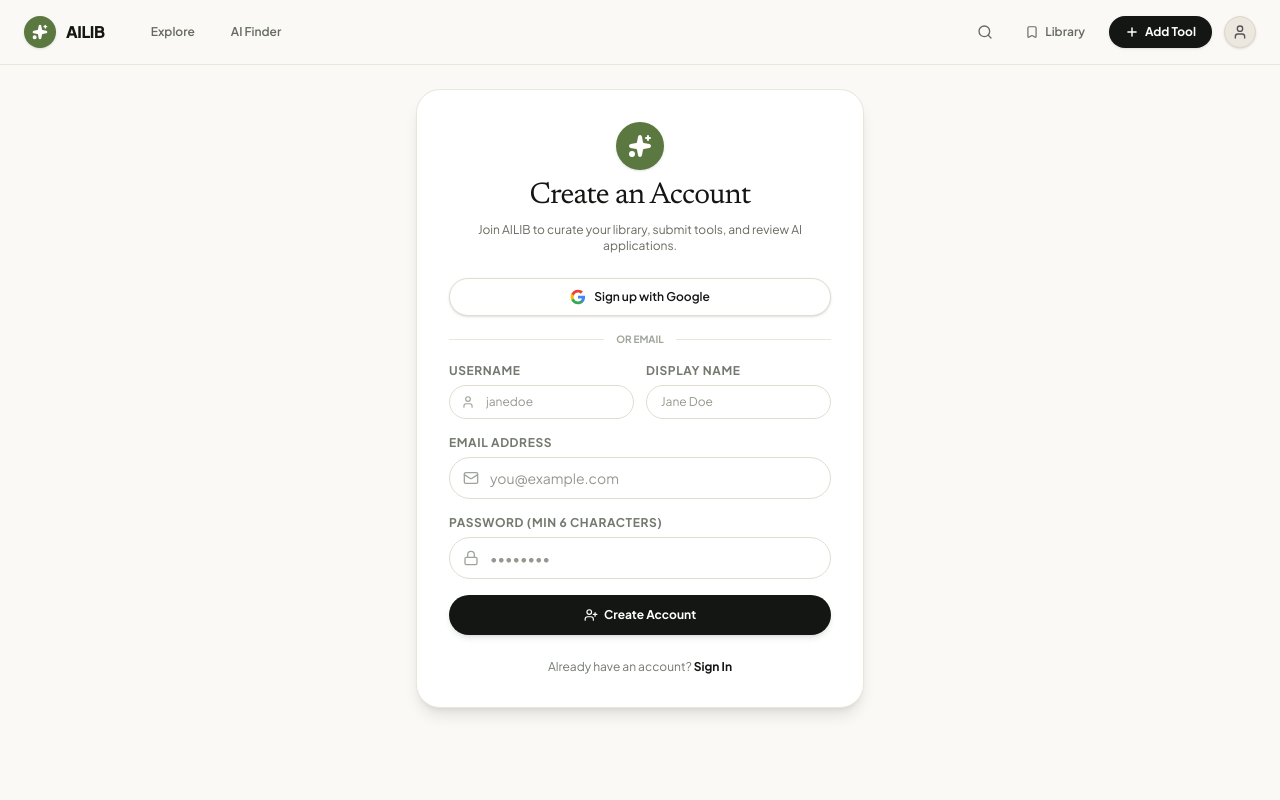
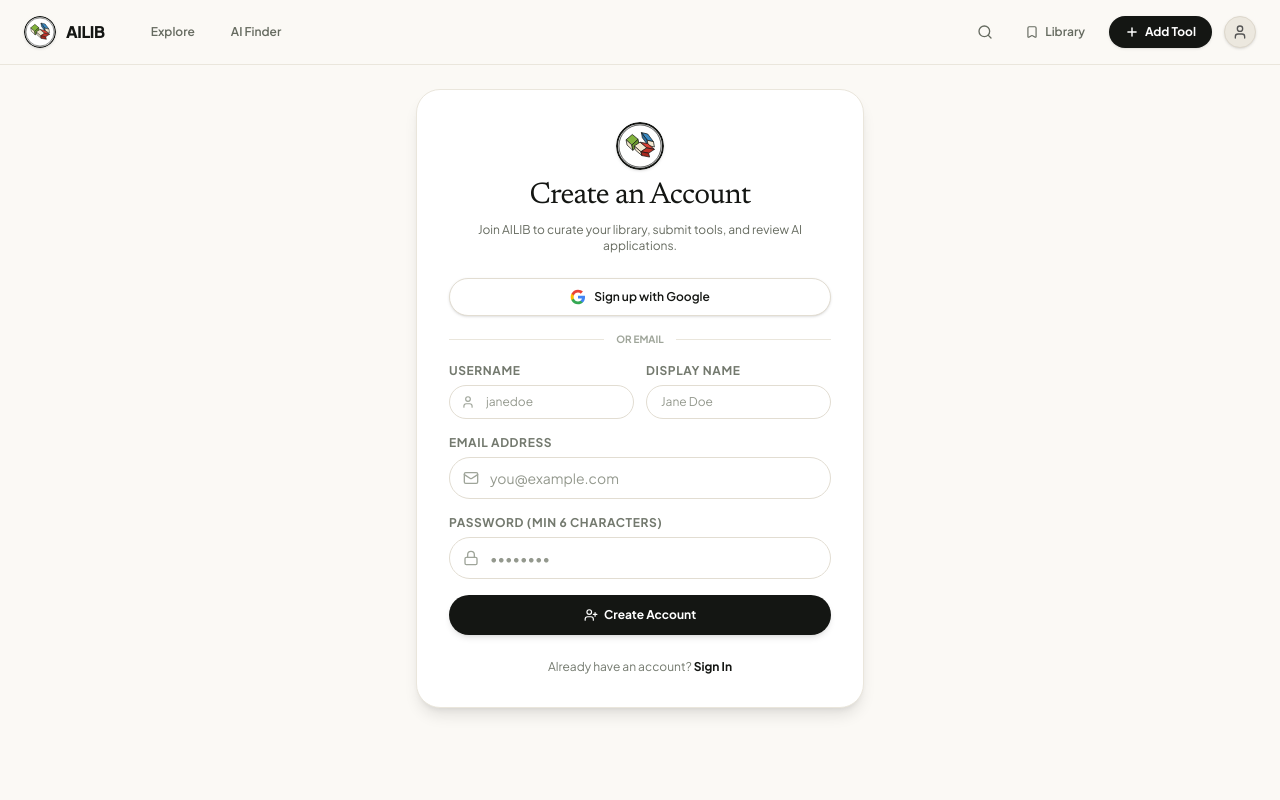
Before and after one commit to Soham45624/AILB, a Next.js app: page /signup in a window 1280 px wide. Shown: the top 800 px of the page. Built offline with nearby package versions, Linux system fonts and the light colour scheme; no server answers.

Commit message:
feat(brand): integrate official AILIB 3-books circular emblem logo across navbar, footer and auth flows

```diff
--- a/src/app/login/page.tsx
+++ b/src/app/login/page.tsx
@@ -6,6 +6,7 @@
 import { Sparkles, LogIn, Lock, Mail, AlertCircle, CheckCircle2 } from 'lucide-react';
 import { signInAction } from '@/app/actions/auth';
 import { createClient } from '@/lib/supabase/client';
+import { AILIBLogo } from '@/components/ui/AILIBLogo';
 import { Navbar } from '@/components/layout/Navbar';
 import { Footer } from '@/components/layout/Footer';
 
@@ -82,8 +83,8 @@
     <div className="w-full max-w-md p-8 rounded-3xl bg-white border border-[#EAE6DC] shadow-lg relative overflow-hidden">
       {/* Header */}
       <div className="text-center space-y-2 mb-6">
-        <div className="inline-flex items-center justify-center w-12 h-12 rounded-full bg-[#5A7840] text-white shadow-sm mb-2">
-          <Sparkles className="w-6 h-6 fill-white" />
+        <div className="flex justify-center mb-2">
+          <AILIBLogo size={48} />
         </div>
         <h1 className="font-serif-heading text-2xl sm:text-3xl font-normal text-[#141613] tracking-tight">
           Welcome Back
--- a/src/app/signup/page.tsx
+++ b/src/app/signup/page.tsx
@@ -5,6 +5,7 @@
 import { useRouter, useSearchParams } from 'next/navigation';
 import { Sparkles, UserPlus, Lock, Mail, User, AlertCircle, CheckCircle2 } from 'lucide-react';
 import { signUpAction } from '@/app/actions/auth';
+import { AILIBLogo } from '@/components/ui/AILIBLogo';
 import { createClient } from '@/lib/supabase/client';
 import { Navbar } from '@/components/layout/Navbar';
 import { Footer } from '@/components/layout/Footer';
@@ -85,8 +86,8 @@
     <div className="w-full max-w-md p-8 rounded-3xl bg-white border border-[#EAE6DC] shadow-lg relative overflow-hidden">
       {/* Header */}
       <div className="text-center space-y-2 mb-6">
-        <div className="inline-flex items-center justify-center w-12 h-12 rounded-full bg-[#5A7840] text-white shadow-sm mb-2">
-          <Sparkles className="w-6 h-6 fill-white" />
+        <div className="flex justify-center mb-2">
+          <AILIBLogo size={48} />
         </div>
         <h1 className="font-serif-heading text-2xl sm:text-3xl font-normal text-[#141613] tracking-tight">
           Create an Account
--- a/src/components/auth/AuthModal.tsx
+++ b/src/components/auth/AuthModal.tsx
@@ -4,6 +4,7 @@
 import { X, LogIn, UserPlus, AlertCircle, CheckCircle2, Lock, Mail, User } from 'lucide-react';
 import { signInAction, signUpAction } from '@/app/actions/auth';
 import { useRouter } from 'next/navigation';
+import { AILIBLogo } from '@/components/ui/AILIBLogo';
 
 interface AuthModalProps {
   isOpen: boolean;
@@ -76,9 +77,7 @@
         {/* Header */}
         <div className="flex items-center justify-between pb-4 border-b border-[#F2EFE8]">
           <div className="flex items-center gap-2.5">
-            <div className="p-2 rounded-full bg-[#EDF7EE] text-[#1E7E34]">
-              {mode === 'signin' ? <LogIn className="w-4 h-4" /> : <UserPlus className="w-4 h-4" />}
-            </div>
+            <AILIBLogo size={32} />
             <div>
               <h3 className="text-base font-bold text-[#141613]">
                 {mode === 'signin' ? 'Sign In to AILIB' : 'Create Account'}
--- a/src/components/layout/Footer.tsx
+++ b/src/components/layout/Footer.tsx
@@ -1,5 +1,5 @@
 import Link from 'next/link';
-import { Sparkles } from 'lucide-react';
+import { AILIBLogo } from '@/components/ui/AILIBLogo';
 
 export function Footer() {
   return (
@@ -9,9 +9,7 @@
           {/* Brand Col */}
           <div className="col-span-2 md:col-span-1 space-y-3">
             <Link href="/" className="flex items-center gap-2.5 font-bold text-sm text-[#141613]">
-              <div className="w-7 h-7 rounded-full bg-[#5A7840] text-white flex items-center justify-center shadow-sm">
-                <Sparkles className="w-3.5 h-3.5 fill-white text-white" />
-              </div>
+              <AILIBLogo size={28} />
               <span className="font-extrabold text-base tracking-tight text-[#141613]">
                 AILIB
               </span>
--- a/src/components/layout/Navbar.tsx
+++ b/src/components/layout/Navbar.tsx
@@ -16,6 +16,7 @@
   X,
 } from 'lucide-react';
 import { getCurrentUserAction, signOutAction } from '@/app/actions/auth';
+import { AILIBLogo } from '@/components/ui/AILIBLogo';
 
 // Client-side in-memory cache to persist user sessions across page transitions
 let cachedUser: any = null;
@@ -99,11 +100,9 @@
       <div className="max-w-7xl mx-auto px-4 sm:px-6 h-16 flex items-center justify-between gap-4">
         {/* Left: Brand Logo + Primary Nav Links */}
         <div className="flex items-center gap-8">
-          {/* Brand Logo with Olive Green Icon */}
+          {/* Brand Logo with Official 3-Books Emblem */}
           <Link href="/" className="flex items-center gap-2.5 group shrink-0">
-            <div className="w-8 h-8 rounded-full bg-[#5A7840] text-white flex items-center justify-center shadow-sm group-hover:bg-[#4E6837] transition-colors">
-              <Sparkles className="w-4 h-4 fill-white text-white" />
-            </div>
+            <AILIBLogo size={32} />
             <span className="font-extrabold text-base tracking-tight text-[#141613]">
               AILIB
             </span>
--- /dev/null
+++ b/src/components/ui/AILIBLogo.tsx
@@ -0,0 +1,81 @@
+'use client';
+
+import Image from 'next/image';
+
+interface AILIBLogoProps {
+  size?: number;
+  className?: string;
+  showText?: boolean;
+  variant?: 'emblem' | 'full';
+}
+
+/**
+ * Official AILIB Brand Logo Component
+ * Renders the 3-book emblem (Green, Blue, Red books in circular badge)
+ */
+export function AILIBLogo({
+  size = 32,
+  className = '',
+  showText = false,
+}: AILIBLogoProps) {
+  return (
+    <div className={`flex items-center gap-2.5 ${className}`}>
+      {/* Emblem SVG / Image Badge */}
+      <div
+        style={{ width: size, height: size }}
+        className="relative rounded-full overflow-hidden shrink-0 shadow-sm transition-transform duration-200 group-hover:scale-105"
+      >
+        <svg
+          viewBox="0 0 100 100"
+          width={size}
+          height={size}
+          className="w-full h-full"
+          fill="none"
+          xmlns="http://www.w3.org/2000/svg"
+        >
+          {/* Outer Ring & White Disc */}
+          <circle cx="50" cy="50" r="48" fill="#FFFFFF" stroke="#141613" strokeWidth="4" />
+          <circle cx="50" cy="50" r="44" fill="#FFFFFF" stroke="#141613" strokeWidth="1.5" />
+
+          {/* Isometric 3 Books Group */}
+          <g transform="translate(0, 0)">
+            {/* 1. GREEN BOOK (Left) */}
+            {/* Top cover */}
+            <polygon points="46,36 34,26 21,37 33,48" fill="#82B33D" stroke="#141613" strokeWidth="1.5" strokeLinejoin="round" />
+            {/* Spine & pages side */}
+            <polygon points="33,48 21,37 23,48 35,59" fill="#F4E8D1" stroke="#141613" strokeWidth="1.5" strokeLinejoin="round" />
+            <polygon points="33,48 35,59 48,47 46,36" fill="#6A972D" stroke="#141613" strokeWidth="1.5" strokeLinejoin="round" />
+
+            {/* 2. BLUE BOOK (Top Right) */}
+            {/* Top cover */}
+            <polygon points="53,22 66,25 78,41 65,38" fill="#3B8BC4" stroke="#141613" strokeWidth="1.5" strokeLinejoin="round" />
+            {/* Spine & pages side */}
+            <polygon points="53,22 65,38 67,49 55,33" fill="#2E72A3" stroke="#141613" strokeWidth="1.5" strokeLinejoin="round" />
+            <polygon points="65,38 78,41 80,52 67,49" fill="#F4E8D1" stroke="#141613" strokeWidth="1.5" strokeLinejoin="round" />
+
+            {/* 3. RED BOOK (Bottom) */}
+            {/* Top cover */}
+            <polygon points="50,42 66,45 80,57 64,54" fill="#D94136" stroke="#141613" strokeWidth="1.5" strokeLinejoin="round" />
+            {/* Pages on left */}
+            <polygon points="38,50 50,42 64,54 52,62" fill="#F4E8D1" stroke="#141613" strokeWidth="1.5" strokeLinejoin="round" />
+            {/* Front cover bottom edge */}
+            <polygon points="52,62 64,54 80,57 68,65" fill="#BF3329" stroke="#141613" strokeWidth="1.5" strokeLinejoin="round" />
+            <polygon points="38,50 40,58 54,70 52,62" fill="#F4E8D1" stroke="#141613" strokeWidth="1.5" strokeLinejoin="round" />
+            <polygon points="52,62 54,70 70,73 68,65" fill="#A8281F" stroke="#141613" strokeWidth="1.5" strokeLinejoin="round" />
+          </g>
+        </svg>
+      </div>
+
+      {showText && (
+        <div className="flex flex-col">
+          <span className="font-serif-heading text-lg font-bold tracking-tight text-[#141613] leading-none">
+            AILIB
+          </span>
+          <span className="text-[9px] uppercase tracking-widest text-[#73796E] font-medium leading-tight">
+            SINCE 2026
+          </span>
+        </div>
+      )}
+    </div>
+  );
+}
```
Also changed, not shown: public/logo.png (added).
